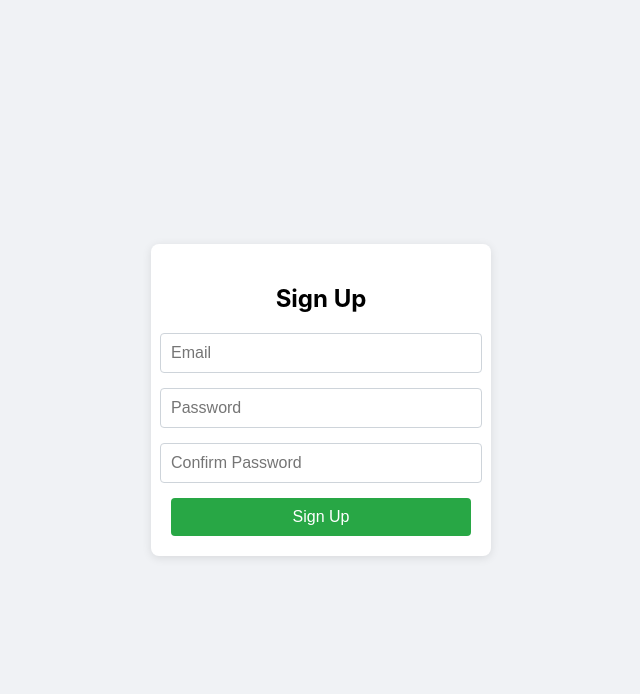
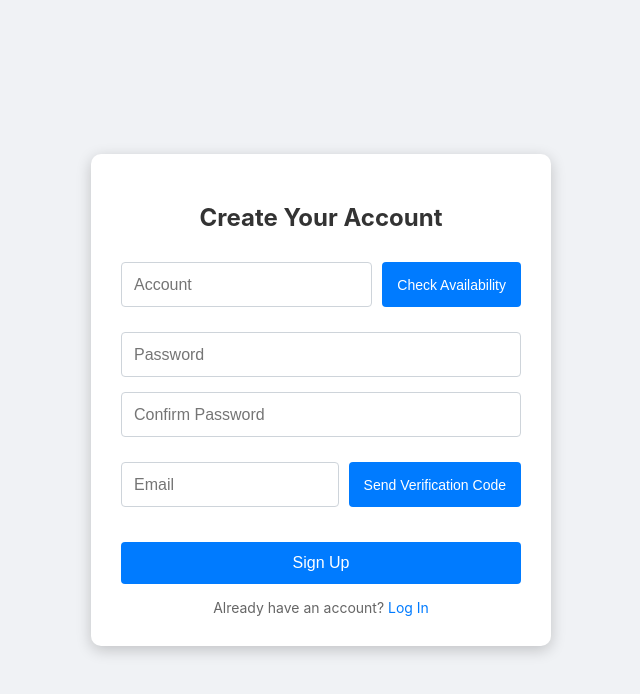
Before and after one commit to mothership2002/Doodle, a React (Create React App) app in the folder fe/: page /sign-up in a window 1280 px wide. Shown: the top 694 px of the page, without its empty margins (319-959 px from the left). Built offline with nearby package versions, Linux system fonts and the light colour scheme.

Commit message:
deving sign-up page

```diff
--- a/fe/src/component/LoginForm.tsx
+++ b/fe/src/component/LoginForm.tsx
@@ -45,9 +45,9 @@ export const LoginForm: React.FC<LoginInfo> = ({onData}) => {
                     required
                 />
                 <button onClick={submit}>Login</button>
-                <div className={getStyle('sign-up')}>
-                    <div>Didn't have account?</div>
-                    <Link className={getStyle('sign-up-button')} to={`/sign-up`}>here</Link>
+                <div className={getStyle('login-footer')}>
+                    <div>Didn't have account? <Link to={`/sign-up`}>here</Link>
+                    </div>
                 </div>
             </div>
         </div>
--- a/fe/src/component/SignUpForm.tsx
+++ b/fe/src/component/SignUpForm.tsx
@@ -1,18 +1,36 @@
 import styles from "./css/SignUpForm.module.css";
 import useCssUtil from "../hook/useCssUtil";
 import React, {useState} from "react";
-import {useNavigate} from "react-router-dom";
+import {Link, useNavigate} from "react-router-dom";
+import {useApi} from "./ApiComponentContext";
 
 export const SignUpForm = () => {
 
     const getStyle = useCssUtil(styles);
+    const api = useApi();
 
-    const [email, setEmail] = useState('');
+    const [isAccountAvailable, setIsAccountAvailable] = useState<boolean | null>(null);
+    const [verificationCode, setVerificationCode] = useState('');
+    const [isCodeSent, setIsCodeSent] = useState(false);
+
+    const [account, setAccount] = useState('');
     const [password, setPassword] = useState('');
     const [confirmPassword, setConfirmPassword] = useState('');
+    const [email, setEmail] = useState('');
+
     const navigate = useNavigate();
 
-    const handleSubmit = async (e: React.FormEvent) => {
+    const handleAccountCheck = () => {
+        // 중복 체크 로직 추가
+        setIsAccountAvailable(true); // 예시로 true로 설정
+    };
+
+    const handleSendCode = () => {
+        // 이메일 인증 코드 전송 로직 추가
+        setIsCodeSent(true); // 인증 코드가 전송되었다고 가정
+    };
+
+    const handleSubmit = (e: React.FormEvent) => {
         e.preventDefault();
 
         if (password !== confirmPassword) {
@@ -20,58 +38,73 @@ export const SignUpForm = () => {
             return;
         }
 
-        // 회원가입 로직을 여기에 추가합니다.
-        console.log('회원가입 시도:', { email, password });
-
-        // 예시: 회원가입 API 호출
-        // const response = await fetch('/api/signup', {
-        //   method: 'POST',
-        //   headers: {
-        //     'Content-Type': 'application/json',
-        //   },
-        //   body: JSON.stringify({ email, password }),
-        // });
-
-        // const data = await response.json();
-        // if (data.success) {
-        //   // 회원가입 성공 처리
-        //   navigate('/login');
-        // } else {
-        //   // 회원가입 실패 처리
-        // }
-
-        // 회원가입 성공 시 로그인 페이지로 리다이렉트
+        // 회원가입 로직 추가
         navigate('/login');
     };
+
     return (
-        <>
         <div className={getStyle('signup-container')}>
-                <form className={getStyle('signup-form')} onSubmit={handleSubmit}>
-                    <h2>Sign Up</h2>
+            <div className={getStyle('signup-form')}>
+                <h2>Create Your Account</h2>
+
+                {/* Account Field with Availability Check */}
+                <div className={getStyle('input-with-button')}>
                     <input
-                        type="email"
-                        placeholder="Email"
-                        value={email}
-                        onChange={(e) => setEmail(e.target.value)}
-                        required
+                        type="text"
+                        placeholder="Account"
+                        value={account}
+                        onChange={(e) => setAccount(e.target.value)}
                     />
+                    <button type="button" className={getStyle('check-button')} onClick={handleAccountCheck}>
+                        Check Availability
+                    </button>
+                </div>
+                {isAccountAvailable !== null && (
+                    <span className={isAccountAvailable ? getStyle('available'): getStyle('not-available')}>
+                        {isAccountAvailable ? 'Account is available' : 'Account is taken'}
+                    </span>
+                )}
+
                 <input
                     type="password"
                     placeholder="Password"
                     value={password}
                     onChange={(e) => setPassword(e.target.value)}
-                        required
                 />
                 <input
                     type="password"
                     placeholder="Confirm Password"
                     value={confirmPassword}
                     onChange={(e) => setConfirmPassword(e.target.value)}
-                        required
                 />
-                    <button type="submit">Sign Up</button>
-                </form>
+
+                {/* Email Field with Verification Code */}
+                <div className={getStyle('input-with-button')}>
+                    <input
+                        type="email"
+                        placeholder="Email"
+                        value={email}
+                        onChange={(e) => setEmail(e.target.value)}
+                    />
+                    <button type="button" className={getStyle('check-button')} onClick={handleSendCode}>
+                        Send Verification Code
+                    </button>
                 </div>
-        </>
+
+                {isCodeSent && (
+                    <input
+                        type="text"
+                        placeholder="Enter verification code"
+                        value={verificationCode}
+                        onChange={(e) => setVerificationCode(e.target.value)}
+                    />
+                )}
+
+                <button className={getStyle('submit-button')} onClick={handleSubmit}>Sign Up</button>
+                <div className={getStyle('signup-footer')}>
+                    Already have an account? <Link to={`/login`}>Log In</Link>
+                </div>
+            </div>
+        </div>
     );
 };
--- a/fe/src/component/css/LoginForm.module.css
+++ b/fe/src/component/css/LoginForm.module.css
@@ -54,18 +54,18 @@
     color: #007bff;
 }
 
-.sign-up {
-    display: flex;
-    justify-content: space-between;
-    width: 75%;
+.login-footer {
+    margin-top: 15px;
+    font-size: 14px;
+    color: #666;
 }
 
-.sign-up-button {
+.login-footer a {
     color: #007bff;
-    cursor: pointer;
-    transition: font-weight 0.15s ease-in-out;
+    text-decoration: none;
+    transition: color 0.3s ease;
 }
 
-.sign-up-button:hover {
-    font-weight: bold;
+.login-footer a:hover {
+    color: #0056b3;
 }
--- a/fe/src/component/css/SignUpForm.module.css
+++ b/fe/src/component/css/SignUpForm.module.css
@@ -1,3 +1,4 @@
+
 .signup-container {
     display: flex;
     flex-direction: column;
@@ -9,35 +10,125 @@
 
 .signup-form {
     background-color: white;
-    padding: 20px;
-    border-radius: 8px;
-    box-shadow: 0 2px 10px rgba(0, 0, 0, 0.1);
-    width: 300px;
+    padding: 30px;
+    border-radius: 10px;
+    box-shadow: 0 4px 15px rgba(0, 0, 0, 0.2);
+    width: 400px; /* Increased the width to allow more space */
     display: flex;
     flex-direction: column;
     align-items: center;
 }
 
-.signup-form input {
-    margin-bottom: 15px;
+.signup-form h2 {
+    margin-bottom: 20px;
+    color: #333;
+    font-size: 24px;
+}
+
+.input-with-button {
+    display: flex;
+    align-items: flex-start;
+    width: 100%;
     padding: 10px;
+}
+
+.input-with-button input {
+    flex-grow: 1;
+    padding: 12px;
     font-size: 16px;
     border: 1px solid #ced4da;
     border-radius: 4px;
-    width: 100%;
+    margin-right: 10px;
+    transition: border-color 0.3s ease;
+    box-sizing: border-box;
 }
 
-.signup-form button {
-    padding: 10px;
+.input-with-button input:focus {
+    border-color: #007bff;
+    outline: none;
+}
+
+.check-button {
+    padding: 12px 15px; /* Adjusted padding to match input height */
+    font-size: 14px;
+    background-color: #007bff;
+    color: white;
+    border: none;
+    border-radius: 4px;
+    cursor: pointer;
+    transition: background-color 0.3s ease;
+    height: 75%; /* Ensures button height matches input field */
+    white-space: nowrap;
+    margin-bottom: 10px;
+}
+
+
+.check-button:hover {
+    background-color: #0056b3;
+}
+
+input[type="text"],
+input[type="password"],
+input[type="email"] {
+    height: 45px;
+    width: 100%;
+    padding: 12px;
+    font-size: 16px;
+    border: 1px solid #ced4da;
+    border-radius: 4px;
+    margin-bottom: 15px;
+    transition: border-color 0.3s ease;
+    box-sizing: border-box;
+}
+
+input[type="text"]:focus,
+input[type="password"]:focus,
+input[type="email"]:focus {
+    border-color: #007bff;
+    outline: none;
+}
+
+.available {
+    color: green;
+    font-size: 12px;
+    margin-bottom: 15px;
+}
+
+.not-available {
+    color: red;
+    font-size: 12px;
+    margin-bottom: 15px;
+}
+
+.submit-button {
+    padding: 12px;
     font-size: 16px;
     color: white;
-    background-color: #28a745;
+    background-color: #007bff;
     border: none;
     border-radius: 4px;
     cursor: pointer;
     width: 100%;
+    transition: background-color 0.3s ease;
+    margin-top: 10px; /* Add margin to separate from the fields above */
 }
 
-.signup-form button:hover {
-    background-color: #218838;
+.submit-button:hover {
+    background-color: #0056b3;
 }
+
+.signup-footer {
+    margin-top: 15px;
+    font-size: 14px;
+    color: #666;
+}
+
+.signup-footer a {
+    color: #007bff;
+    text-decoration: none;
+    transition: color 0.3s ease;
+}
+
+.signup-footer a:hover {
+    color: #0056b3;
+}
```
Also changed, not shown: fe/src/component/Input.tsx (deleted, +0 -16 lines). Lines whose indentation alone changed are shown as unchanged.
